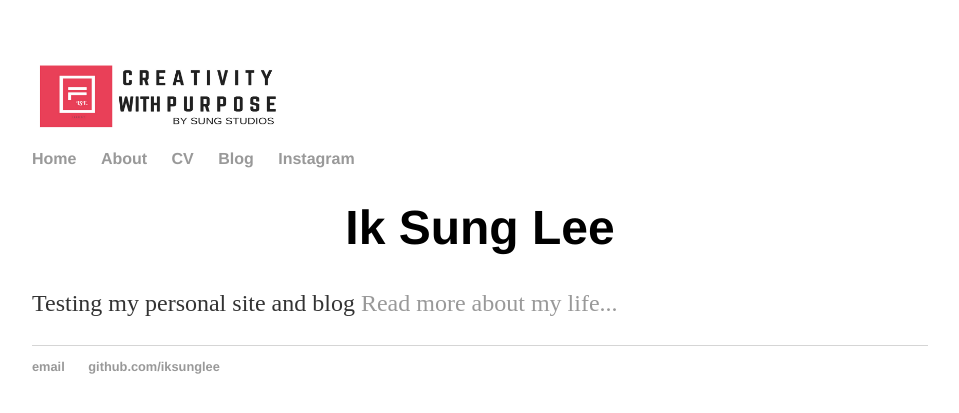
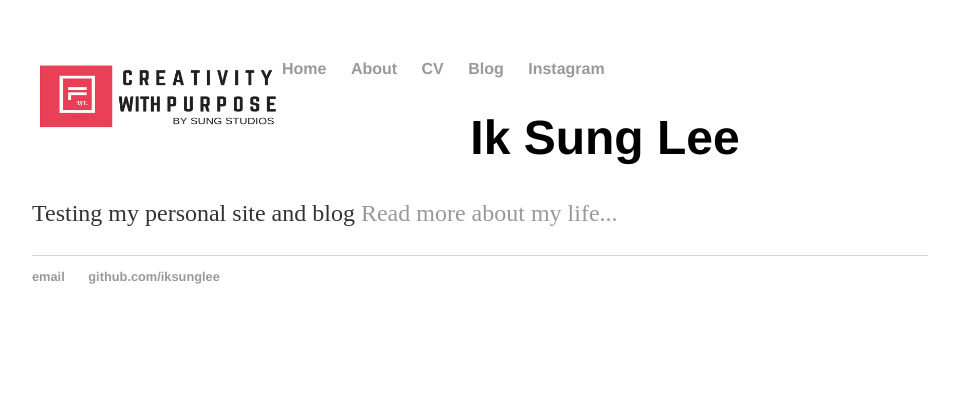
Before and after one commit to iksunglee/iksunglee.github.io, a Jekyll site: the page built from index.html, in a window 1280 px wide. Shown: the top 413 px of the page, without its empty margins (160-1119 px from the left). Built offline with Jekyll 4.4.1, drawn with Linux system fonts in a browser that asks for light colours.

Commit message:
Update default.html

```diff
--- a/_layouts/default.html
+++ b/_layouts/default.html
@@ -6,7 +6,7 @@
 			<link rel="stylesheet" type="text/css" href="/css/main.css">
 		</head>
 		<body>
-			 <img src="image/travel2.png" alt="logo" style="height:70px;width:250px;">
+			 <img src="image/travel2.png" alt="logo" align="left" style="height:70px;width:250px;">
 			<nav>
 	    		<ul>
 	        		<li><a href="/">Home</a></li>
```
